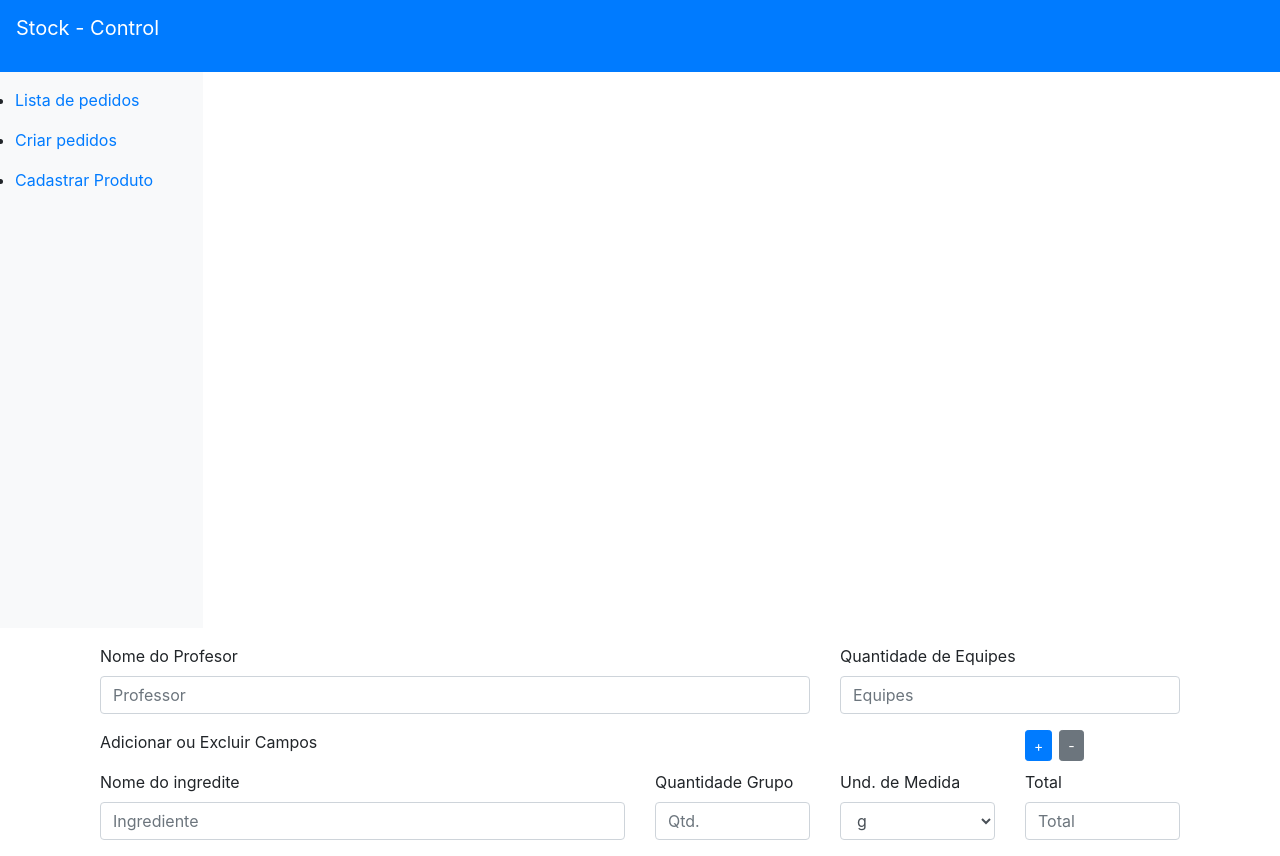
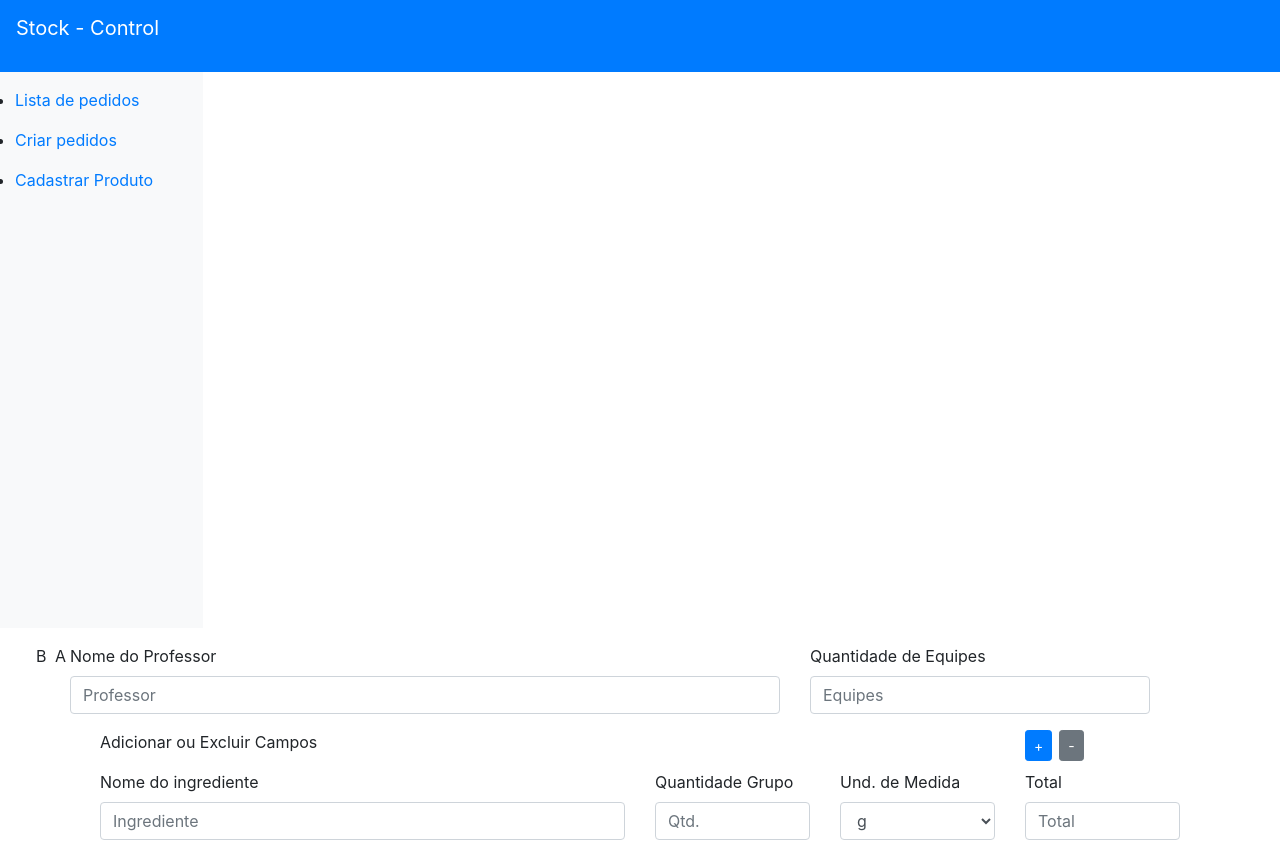
Before and after one commit to front-unicesumar-app/front-end-estoque, a React (Create React App) app: page /pedido in a window 1280 px wide. Built offline with nearby package versions, Linux system fonts and the light colour scheme.

Commit message:
Lista de produtos

```diff
--- a/src/coponents/cadastro/Pedido.js
+++ /dev/null
@@ -1,56 +0,0 @@
-import React from "react";
-import "./style.css";
-
-// import { Container } from './styles';
-
-export default function Pedido() {
-  return (
-    <div className="row">
-      <div class="form-group col-8">
-        <label>Nome do Profesor</label>
-        <input type="text" class="form-control" placeholder="Professor" />
-      </div>
-      <div class="form-group col-4">
-        <label>Quantidade de Equipes</label>
-        <input type="text" class="form-control" placeholder="Equipes" />
-      </div>
-      <div className="col-12">
-        <div className="row">
-          <div className="col-10">
-            <p>Adicionar ou Excluir Campos</p>
-          </div>
-          <div className="col-2">
-            <button type="button" class="btn btn-primary btn-sm add">
-              +
-            </button>
-            <button type="button" class="btn btn-secondary btn-sm">
-              -
-            </button>
-          </div>
-        </div>
-      </div>
-      <div class="form-group col-6">
-        <label>Nome do ingredite</label>
-        <input type="text" class="form-control" placeholder="Ingrediente" />
-      </div>
-      <div class="form-group col-2">
-        <label>Quantidade Grupo</label>
-        <input type="text" class="form-control" placeholder="Qtd." />
-      </div>
-      <div class="form-group col-2">
-        <label for="exampleFormControlSelect1">Und. de Medida</label>
-        <select class="form-control" id="exampleFormControlSelect1">
-          <option>g</option>
-          <option>Kg</option>
-          <option>Und.</option>
-          <option>L</option>
-          <option>ml</option>
-        </select>
-      </div>
-      <div class="form-group col-2">
-        <label>Total</label>
-        <input type="text" class="form-control" placeholder="Total" />
-      </div>
-    </div>
-  );
-}
--- a/src/coponents/main/main.js
+++ b/src/coponents/main/main.js
@@ -2,9 +2,9 @@ import React, { Component } from "react";
 import './style.css';
 import {Switch, Route} from 'react-router-dom'
 
-import Pedido from '../cadastro/Pedido';
-import ListaDePedidos from '../lista-de-pedidos/ListaDePedidos';
-import CadastrarProdutos from '../cadastrar-produtos/CadastrarProdutos'
+import Pedido from '../pedidos/cadastro/Pedido';
+import ListaDePedidos from '../pedidos/lista-de-pedidos/ListaDePedidos';
+import CadastrarProdutos from '../produtos/cadastrar-produtos/CadastrarProdutos'
 
 // import { Container } from './styles';
 
--- /dev/null
+++ b/src/coponents/pedidos/cadastro/Pedido.js
@@ -0,0 +1,77 @@
+import React from "react";
+import "./style.css";
+
+// import { Container } from './styles';
+
+export default function Pedido() {
+
+  let addProducts = function () {
+    products.push({id: 2, name: 'C'});
+
+    addProducts.bind(this);
+
+    console.log(products);
+  }
+
+  let products = [
+    {id: 0, name: 'A'},
+    {id: 1, name: 'B'},
+  ];
+
+  const listProducts = products.map((product) => (
+      <div className="prdList row" key={product.id}>{product.name}</div>
+  ));
+
+  return (
+    <div className="row">
+      <div className="row">
+        {listProducts}
+      </div>
+      <div className="form-group col-8">
+        <label>Nome do Professor</label>
+        <input type="text" className="form-control" placeholder="Professor" />
+      </div>
+      <div className="form-group col-4">
+        <label>Quantidade de Equipes</label>
+        <input type="text" className="form-control" placeholder="Equipes" />
+      </div>
+      <div className="col-12">
+        <div className="row">
+          <div className="col-10">
+            <p>Adicionar ou Excluir Campos</p>
+          </div>
+          <div className="col-2">
+            <button type="button" onClick={addProducts} className="btn btn-primary btn-sm add">
+              +
+            </button>
+            <button type="button" className="btn btn-secondary btn-sm">
+              -
+            </button>
+          </div>
+        </div>
+      </div>
+      <div className="form-group col-6">
+        <label>Nome do ingrediente</label>
+        <input type="text" className="form-control" placeholder="Ingrediente" />
+      </div>
+      <div className="form-group col-2">
+        <label>Quantidade Grupo</label>
+        <input type="text" className="form-control" placeholder="Qtd." />
+      </div>
+      <div className="form-group col-2">
+        <label htmlFor="exampleFormControlSelect1">Und. de Medida</label>
+        <select className="form-control" id="exampleFormControlSelect1">
+          <option>g</option>
+          <option>Kg</option>
+          <option>Und.</option>
+          <option>L</option>
+          <option>ml</option>
+        </select>
+      </div>
+      <div className="form-group col-2">
+        <label>Total</label>
+        <input type="text" className="form-control" placeholder="Total" />
+      </div>
+    </div>
+  );
+}
```
Also changed, not shown: src/coponents/pedidos/cadastro/style.css (renamed from src/coponents/cadastro/style.css), src/coponents/pedidos/lista-de-pedidos/ListaDePedidos.js (renamed from src/coponents/lista-de-pedidos/ListaDePedidos.js), src/coponents/produtos/cadastrar-produtos/CadastrarProdutos.js (renamed from src/coponents/cadastrar-produtos/CadastrarProdutos.js), 1 other file (tests, documents, lock files or other folders).
